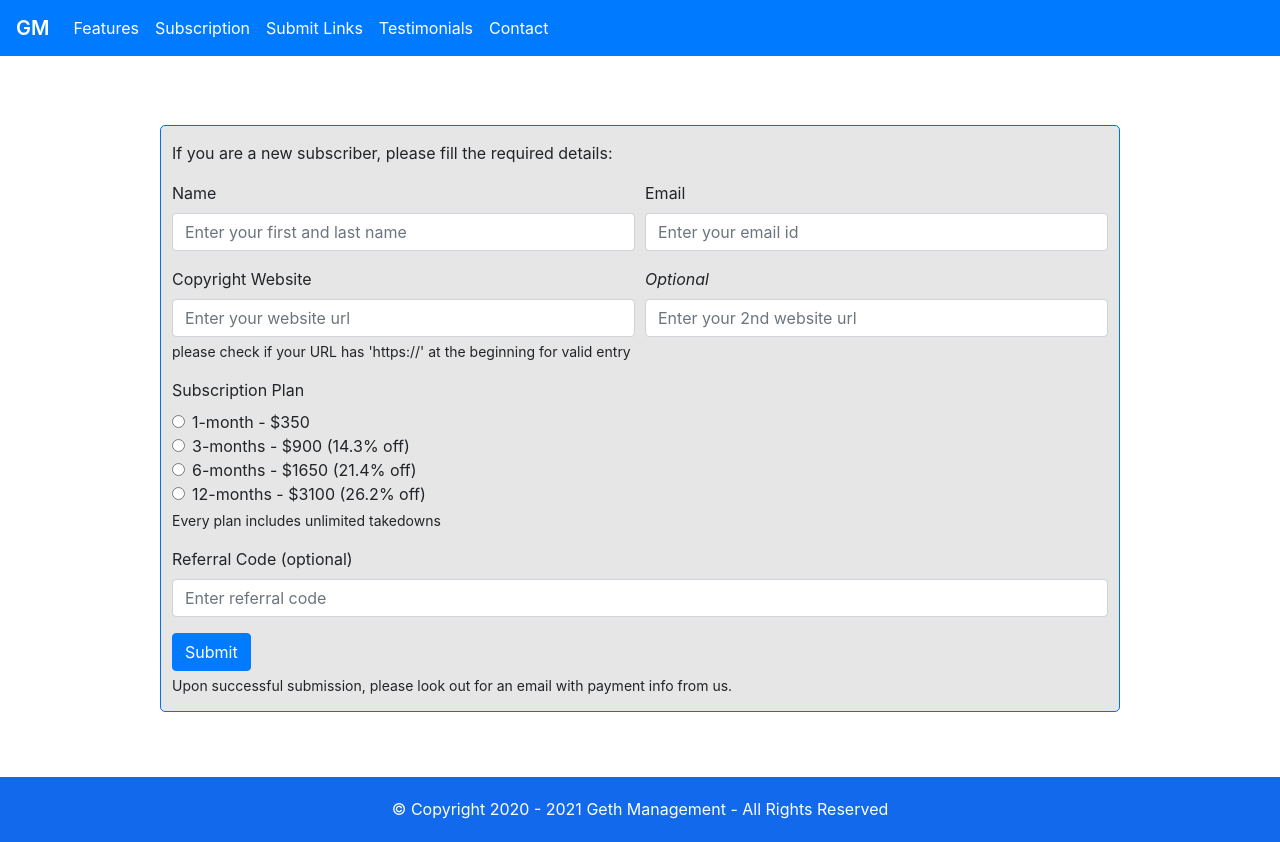
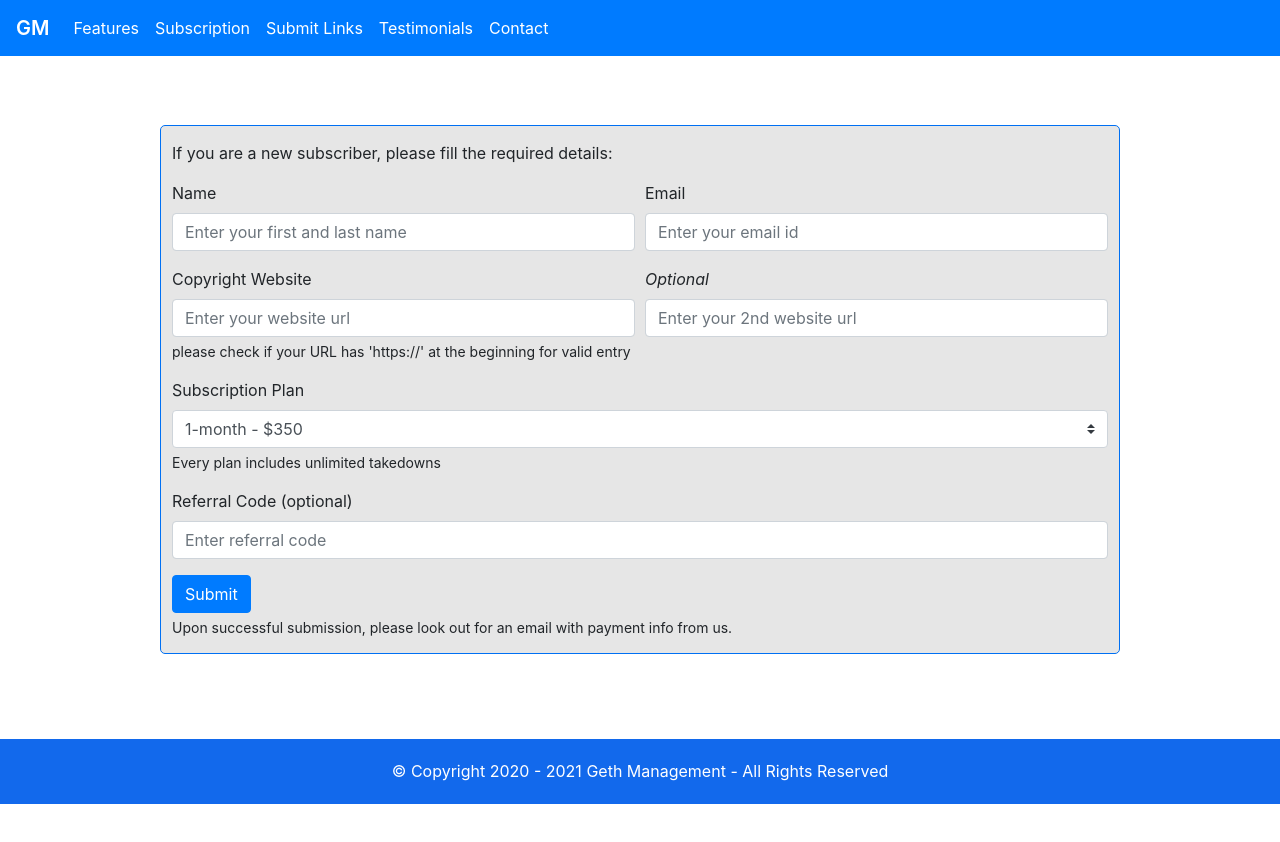
Before and after one commit to getheash/management-dmca, a Next.js app: page /subscription in a window 1280 px wide. After the commit the page ends 804 px from the top, so only its background shows below. Built offline with nearby package versions, Linux system fonts and the light colour scheme.

Commit message:
Implemented a select form in place of radio
changed the form version from 1 to 2

```diff
--- a/pages/subscription.jsx
+++ b/pages/subscription.jsx
@@ -13,14 +13,14 @@ function Subscription() {
           <p>If you are a new subscriber, please fill the required details:</p>
           {/*add attributes name, method, data-netlify to Form so that Netlify would recognize the form */}
           <Form
-            name="subscription v1"
+            name="subscription v2"
             method="POST"
             data-netlify="true"
             onSubmit="submit"
             className={styles.subscriptionForm}
           >
             {/*add input tag with hidden type and value matching with name attribute in Form tag */}
-            <input type="hidden" name="form-name" value="subscription v1" />
+            <input type="hidden" name="form-name" value="subscription v2" />
             <Form.Row>
               {/*wrap Col within Form.Group using 'as' attribute so that it adds margin-bottom automatically */}
               <Form.Group as={Col} md="6">
@@ -78,31 +78,18 @@ function Subscription() {
               <Form.Label htmlFor="subscriptionPlan">
                 Subscription Plan
               </Form.Label>
-              <Form.Check
-                type="radio"
-                label="1-month - $350"
+              <Form.Control
+                as="select"
+                id="subscriptionPlan"
                 name="subscriptionPlan"
-                id="subscriptionPlan1"
                 required
-              ></Form.Check>
-              <Form.Check
-                type="radio"
-                label="3-months - $900 (14.3% off)"
-                name="subscriptionPlan"
-                id="subscriptionPlan2"
-              ></Form.Check>
-              <Form.Check
-                type="radio"
-                label="6-months - $1650 (21.4% off)"
-                name="subscriptionPlan"
-                id="subscriptionPlan3"
-              ></Form.Check>
-              <Form.Check
-                type="radio"
-                label="12-months - $3100 (26.2% off)"
-                name="subscriptionPlan"
-                id="subscriptionPlan4"
-              ></Form.Check>
+                custom
+              >
+                <option value="0">1-month - $350</option>
+                <option value="1">3-months - $900 (14.3% off)</option>
+                <option value="2">6-months - $1650 (21.4% off</option>
+                <option value="0">12-months - $3100 (26.2% 0ff)</option>
+              </Form.Control>
               <Form.Text id="planHelp">
                 Every plan includes unlimited takedowns
               </Form.Text>
--- a/styles/Home.module.css
+++ b/styles/Home.module.css
@@ -26,7 +26,7 @@
   background-color: rgba(128, 128, 128, 0.2);
   padding: 15px 6px;
   border-radius: 5px;
-  margin: 15px 15px 60px 15px;
+  margin: 15px 15px 80px 15px;
   border-style: solid;
   border-width: thin;
   border-color: #0070f3;
--- a/styles/pages.module.css
+++ b/styles/pages.module.css
@@ -5,7 +5,7 @@
   background-color: rgba(128, 128, 128, 0.2);
   padding: 15px 6px;
   border-radius: 5px;
-  margin: 100px 15px 50px 15px;
+  margin: 100px 15px 70px 15px;
   border-style: solid;
   border-width: thin;
   border-color: #0070f3;
```
